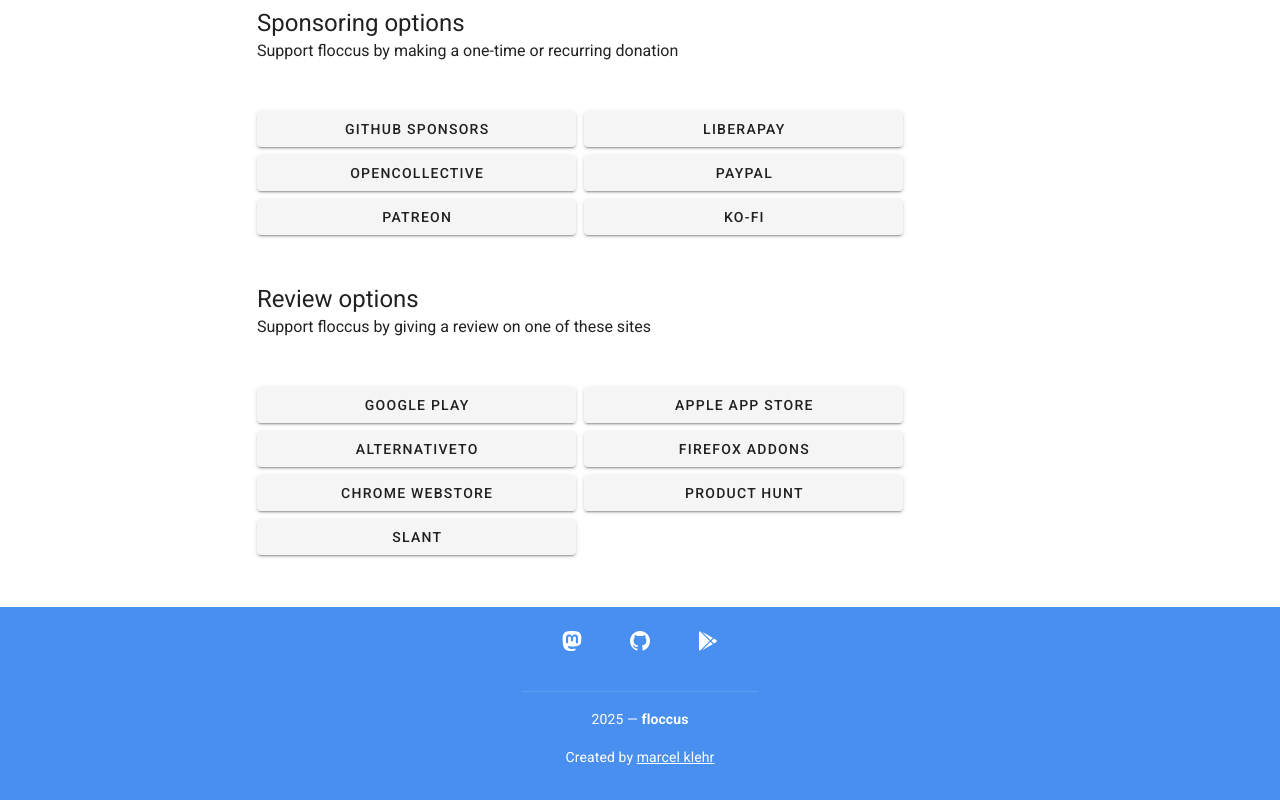
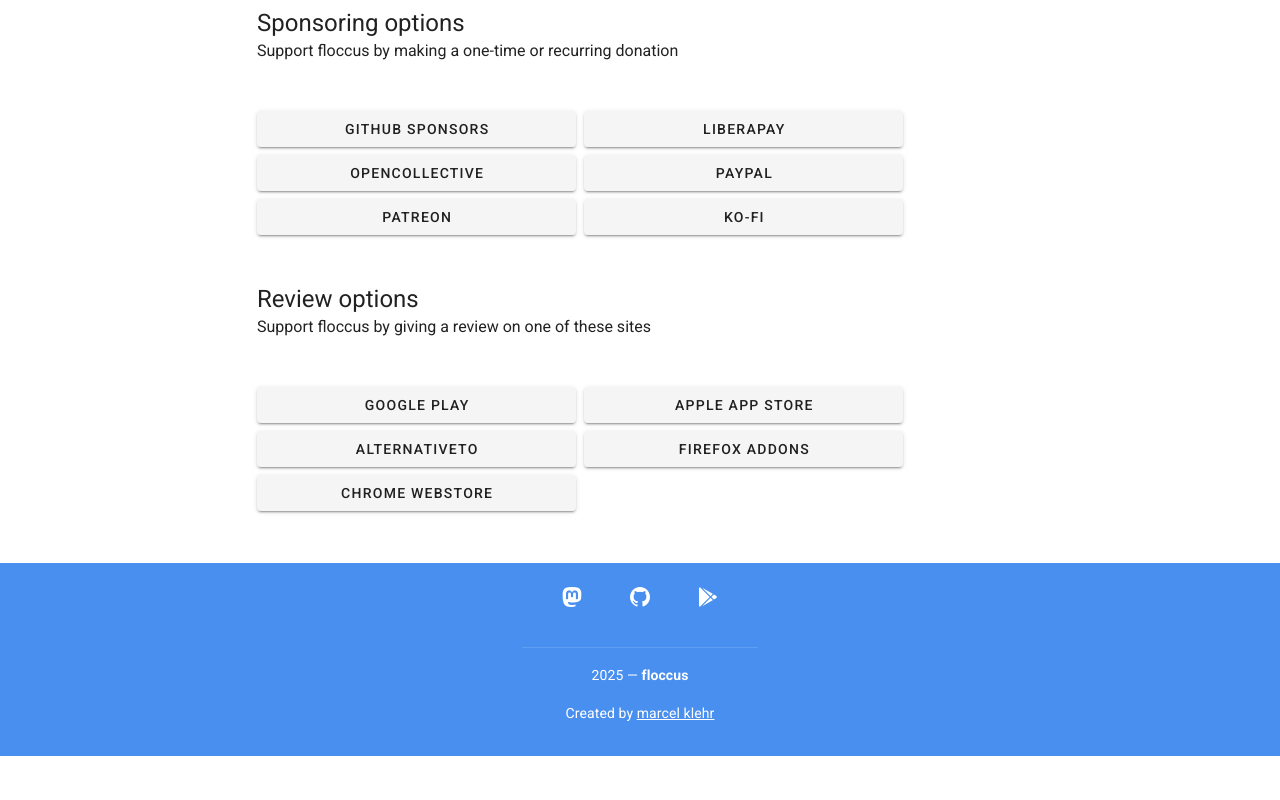
Before and after one commit to floccusaddon/nuxt-website, a Nuxt app: page /donate in a window 1280 px wide. Shown: the part 608-1408 px from the top of the page. After the commit the page ends 1364 px from the top, so only its background shows below. Built offline with nearby package versions, Linux system fonts and the light colour scheme.

Commit message:
fix(donate): Remove old options for reviews

```diff
--- a/pages/donate.vue
+++ b/pages/donate.vue
@@ -45,8 +45,6 @@
         <v-btn href="https://alternativeto.net/software/floccus/about/" class="mt-2 mr-2 col-lg-5">AlternativeTo</v-btn>
         <v-btn href="https://addons.mozilla.org/de/firefox/addon/floccus/reviews/" class="mt-2 mr-2 col-lg-5">Firefox Addons</v-btn>
         <v-btn href="https://chromewebstore.google.com/detail/floccus-bookmarks-sync/fnaicdffflnofjppbagibeoednhnbjhg" class="mt-2 mr-2 col-lg-5">Chrome Webstore</v-btn>
-        <v-btn href="https://www.producthunt.com/products/floccus" class="mt-2 mr-2 col-lg-5">Product Hunt</v-btn>
-        <v-btn href="https://www.slant.co/topics/12038/viewpoints/9/~cross-platform-cross-browser-bookmark-sync-solutions~floccus" class="mt-2 mr-2 col-lg-5">Slant</v-btn>
       </v-col>
     </v-row>
   </div>
```
